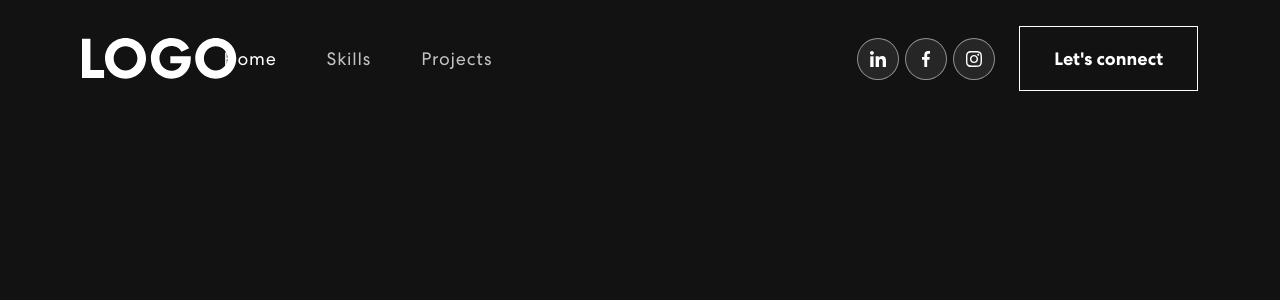
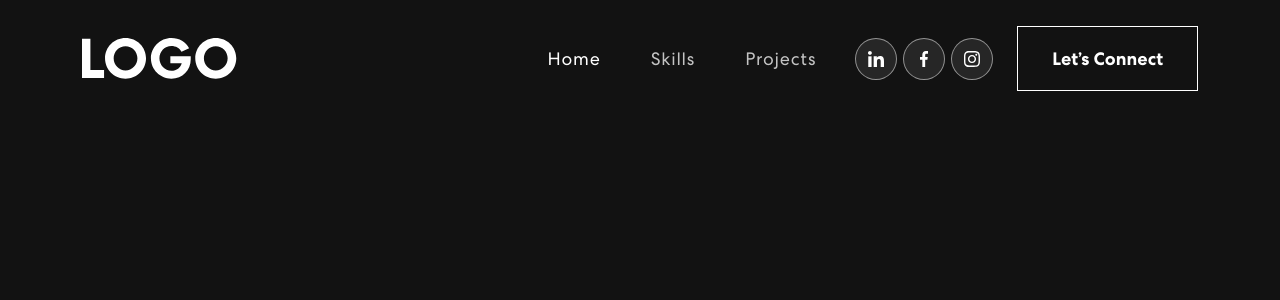
Before and after one commit to btfredr/personalportfolio, a React (Create React App) app: page / in a window 1280 px wide. Shown: the top 300 px of the page. Built offline with nearby package versions, Linux system fonts and the light colour scheme.

Commit message:
working on main site banner

```diff
--- a/package.json
+++ b/package.json
@@ -9,6 +9,7 @@
     "bootstrap": "^5.3.0",
     "react": "^18.2.0",
     "react-bootstrap": "^2.7.4",
+    "react-bootstrap-icons": "^1.10.3",
     "react-dom": "^18.2.0",
     "react-scripts": "5.0.1",
     "web-vitals": "^2.1.4"
--- a/src/components/Navigation.js
+++ b/src/components/Navigation.js
@@ -30,7 +30,7 @@ const Navigation = () => {
   };
 
   return (
-    <Navbar expand="lg" className={scrolled ? "scrolled" : ""}>
+    <Navbar expand="md" className={scrolled ? "scrolled" : ""}>
       <Container>
         <Navbar.Brand href="/">
           <img src={logo} alt="Logo" />
@@ -39,7 +39,7 @@ const Navigation = () => {
           <span className="navbar-toggler-icon"></span>
         </Navbar.Toggle>
         <Navbar.Collapse id="basic-navbar-nav">
-          <Nav className="me-auto">
+          <Nav className="ms-auto">
             <Nav.Link
               href="#home"
               className={
@@ -80,8 +80,9 @@ const Navigation = () => {
                 <img src={navIcon3} alt="" />
               </a>
             </div>
-            <button className="vvd" onClick={() => console.log("connect")}>
-              <span>Let's connect</span>
+
+            <button className="vvd">
+              <span>Let’s Connect</span>
             </button>
           </span>
         </Navbar.Collapse>
```
Also changed, not shown: src/components/Banner.js (added, +27 -0 lines), 1 other file (tests, documents, lock files or other folders).
